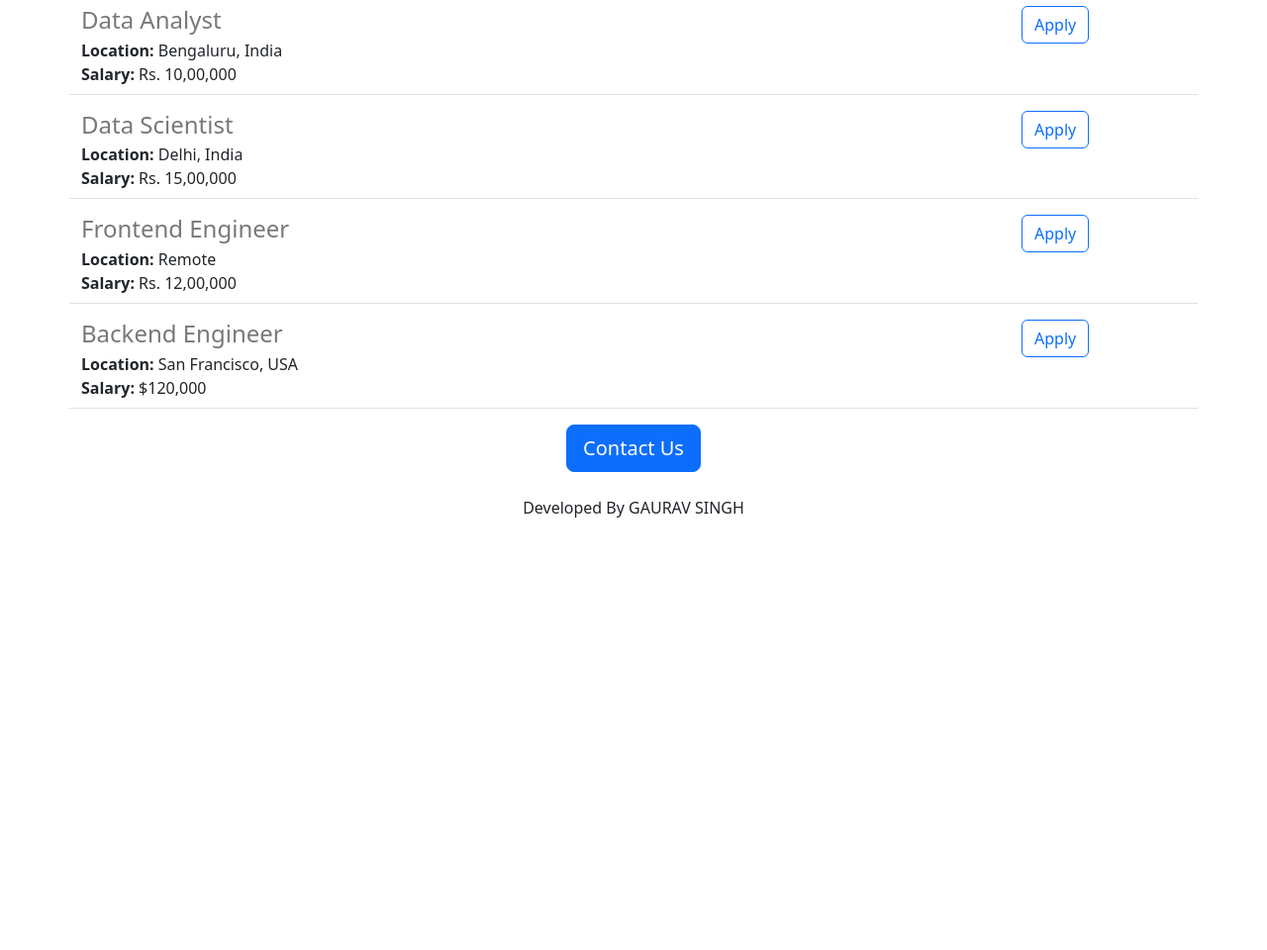
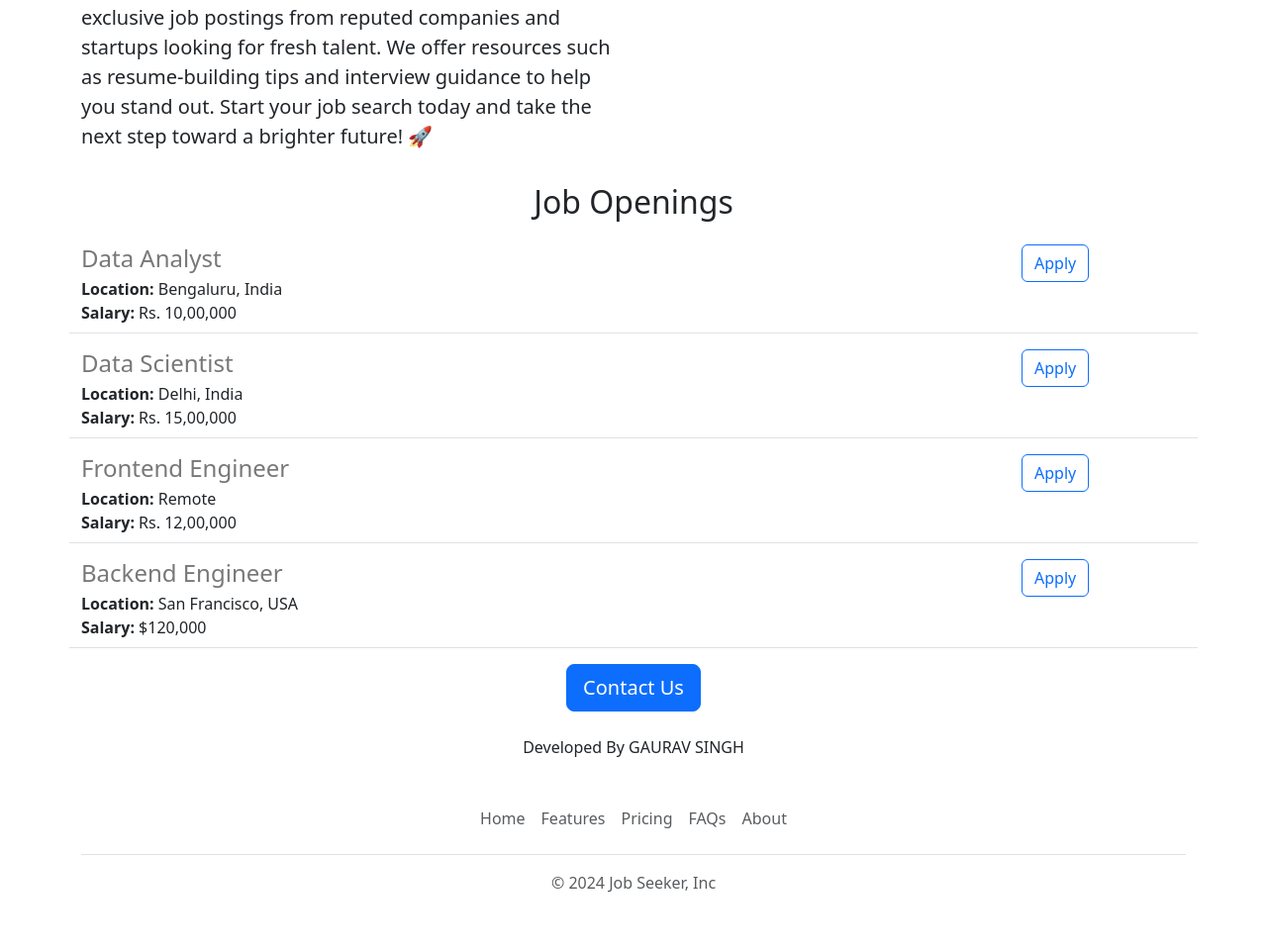
Before and after one commit to Gaurav-singh101/Job-Seeker-Website, a Flask app: page / in a window 1280 px wide. Shown: the part 839-1799 px from the top of the page at 99% size. Before the commit the page ends 1362 px from the top, so only its background shows below. Run offline with Flask 3, Linux system fonts and the light colour scheme.

Commit message:
Added more pages

```diff
--- /dev/null
+++ b/templates/footer.html
@@ -0,0 +1,15 @@
+<div class="container">
+  <footer class="py-3 my-4">
+
+    <ul class="nav justify-content-center border-bottom pb-3 mb-3">
+      <li class="nav-item"><a href="#" class="nav-link px-2 text-body-secondary">Home</a></li>
+      <li class="nav-item"><a href="#" class="nav-link px-2 text-body-secondary">Features</a></li>
+      <li class="nav-item"><a href="#" class="nav-link px-2 text-body-secondary">Pricing</a></li>
+      <li class="nav-item"><a href="#" class="nav-link px-2 text-body-secondary">FAQs</a></li>
+      <li class="nav-item"><a href="#" class="nav-link px-2 text-body-secondary">About</a></li>
+    </ul>
+
+    <p class="text-center text-muted">&copy; 2024 Job Seeker, Inc</p>
+
+  </footer>
+</div>
--- a/templates/home.html
+++ b/templates/home.html
@@ -19,17 +19,30 @@
 
   <body>
 
+    {% include 'nav.html'%}
+
+    <img class="img-fluid"  id="banner"  src="https://0fedba55-2d91-4369-a0bb-ceb65ead6ed8-00-h0kooy54u88s.sisko.replit.dev/static/banner.jpg" height="320">
+
     <div class="container">
 
       <h1 class="text-center mt-2 mb-4">Job Seeker</h1>
-      <img class="img-fluid"  id="banner"  src="https://0fedba55-2d91-4369-a0bb-ceb65ead6ed8-00-h0kooy54u88s.sisko.replit.dev/static/banner.jpg" height="320">
 
-      <h2 class="text-center mt-2 mb-4">About Job Seeker</h2>
+      <div class="row" style="margin-bottom:16px">
+
+        <div class="col-6">
 
       <p class="lead"> Looking for a job shouldn’t be a struggle. Our platform connects job seekers with top companies, making the job           search process seamless and efficient. Whether you’re a fresh graduate or an experienced professional, we provide opportunities tailored       to your skills and career goals. Upload your resume, explore job listings, and apply with just a few clicks!
 
         With a user-friendly interface and advanced filters, you can easily search for jobs based on industry, location, and experience level.         Our platform also provides real-time notifications, ensuring you never miss an opportunity that matches your profile. Gain access to           exclusive job postings from reputed companies and startups looking for fresh talent. We offer resources such as resume-building tips           and interview guidance to help you stand out. Start your job search today and take the next step toward a brighter future! 🚀
       </p>
+
+        </div>
+
+        <div class="col-6">
+        <img src="/static/people.jpg" style="height:320px ; boarder-radius:4px;">
+        </div>
+
+      </div>
 
       <h2 class="text-center mt-2 mb-4">Job Openings</h2>
 
@@ -51,7 +64,7 @@
       </div>
 
     </div>
-
+    {% include 'footer.html'%}
   </body>
 
 </html>
--- /dev/null
+++ b/templates/nav.html
@@ -0,0 +1,12 @@
+<nav class="navbar shadow-sm fixed-top bg-white"">
+  <div class="container-fluid">
+    <a class="navbar-brand" href="#">
+      <img src="/static/logo.svg.webp" alt="Logo" width="30" height="24" class="d-inline-block align-text-top">
+      Gaurav Singh
+    </a>
+  </div>
+</nav>
+
+<div style="height:56px"">
+
+</div>
```
Also changed, not shown: static/logo.svg.webp (added), 1 other file.
